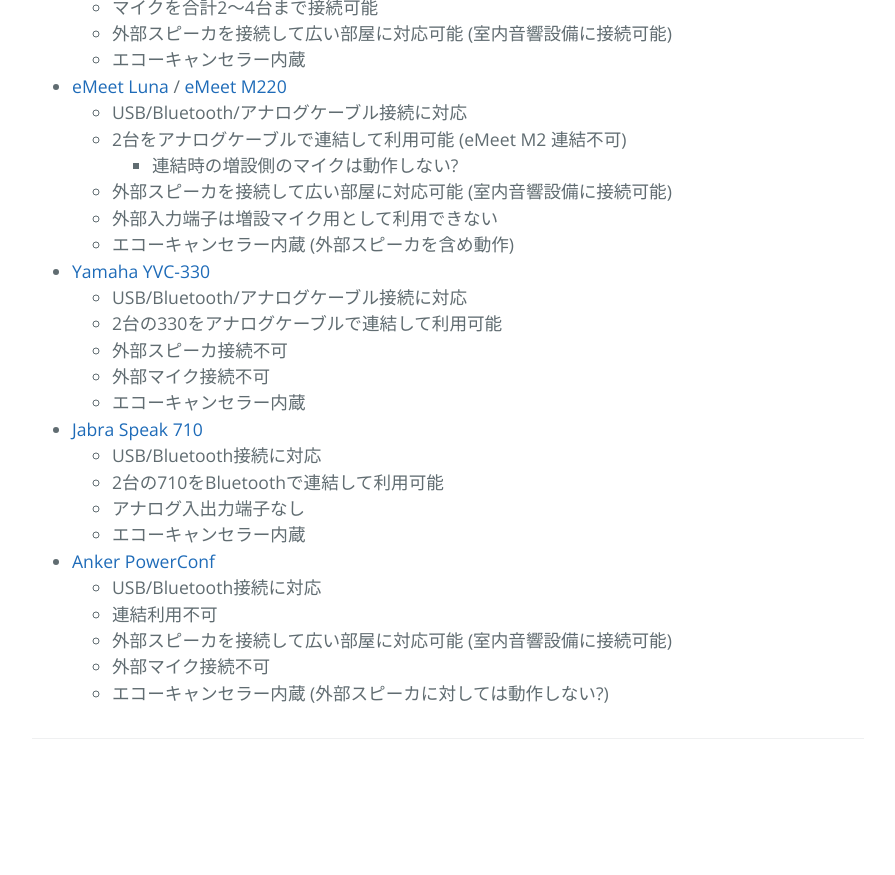
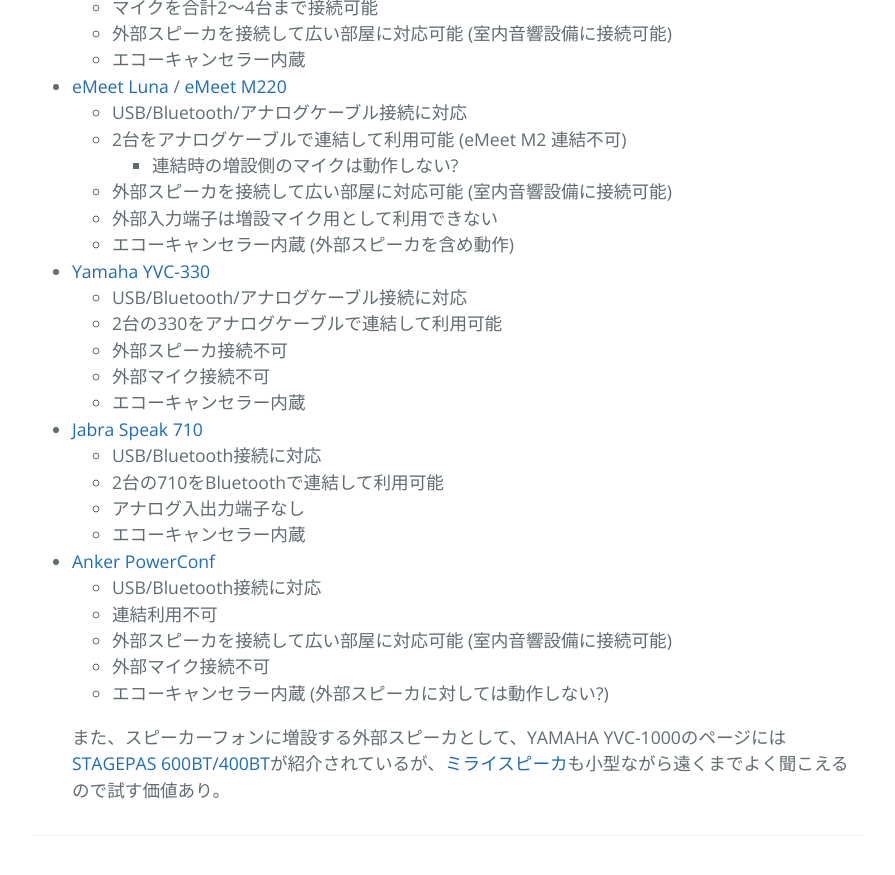
Before and after one commit to kyoto-u/online-edu, a Jekyll site: the page built from zoom-speaker-phones.md, in a window 1280 px wide and 900 px high, scrolled down 1067 px. Shown: the top 875 px of the window, without its empty margins (192-1087 px from the left). Built offline with Jekyll 4.4.1, drawn with Linux system fonts in a browser that asks for light colours; before the commit the page ends 1870 px from its top, so only the background shows below that.

Commit message:
Update zoom-speaker-phones.md

```diff
--- a/zoom-speaker-phones.md
+++ b/zoom-speaker-phones.md
@@ -59,3 +59,5 @@ title: スピーカーフォン情報
   - 外部スピーカを接続して広い部屋に対応可能 (室内音響設備に接続可能)
   - 外部マイク接続不可
   - エコーキャンセラー内蔵 (外部スピーカに対しては動作しない?)
+
+  また、スピーカーフォンに増設する外部スピーカとして、YAMAHA YVC-1000のページには[STAGEPAS 600BT/400BT](https://jp.yamaha.com/products/proaudio/pa_systems/stagepas_400bt_600bt/index.html)が紹介されているが、[ミライスピーカ](https://soundfun.co.jp/)も小型ながら遠くまでよく聞こえるので試す価値あり。
```
